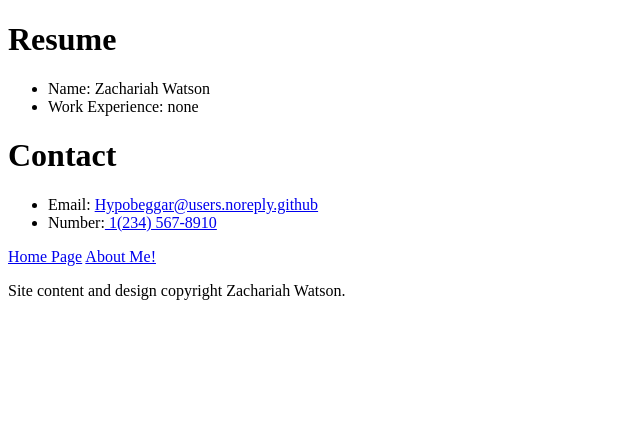
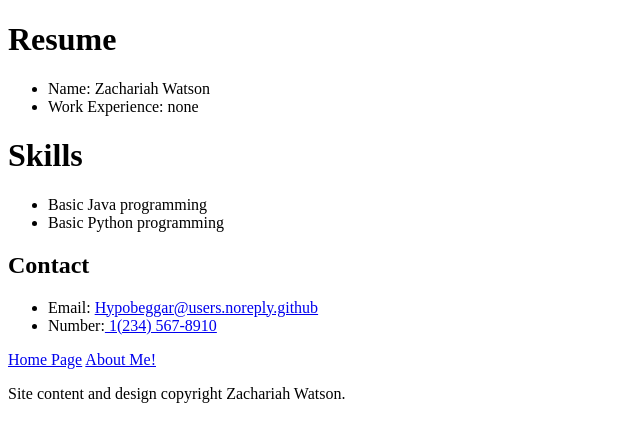
Before and after one commit to Hypobeggar/website, a plain HTML site: page resume/index.html in a window 1280 px wide. Shown: the whole page, without its empty margins (0-640 px from the left). Drawn offline with Linux system fonts and the light colour scheme.

Commit message:
Add resume content

```diff
--- a/resume/index.html
+++ b/resume/index.html
@@ -13,7 +13,12 @@
         <li>Name: Zachariah Watson</li>
         <li>Work Experience: none</li>
       </ul>
-      <h1>Contact</h1>
+      <h1>Skills</h1>
+      <ul>
+        <li>Basic Java programming</li>
+        <li>Basic Python programming</li>
+      </ul>
+      <h2>Contact</h2>
       <ul>
         <li>Email: <a href="mailto:Hypobeggar@users.noreply.github">Hypobeggar@users.noreply.github</a></li>
         <li>Number:<a href="tel:+1-234-567-8910"> 1(234) 567-8910</a></li>
```
